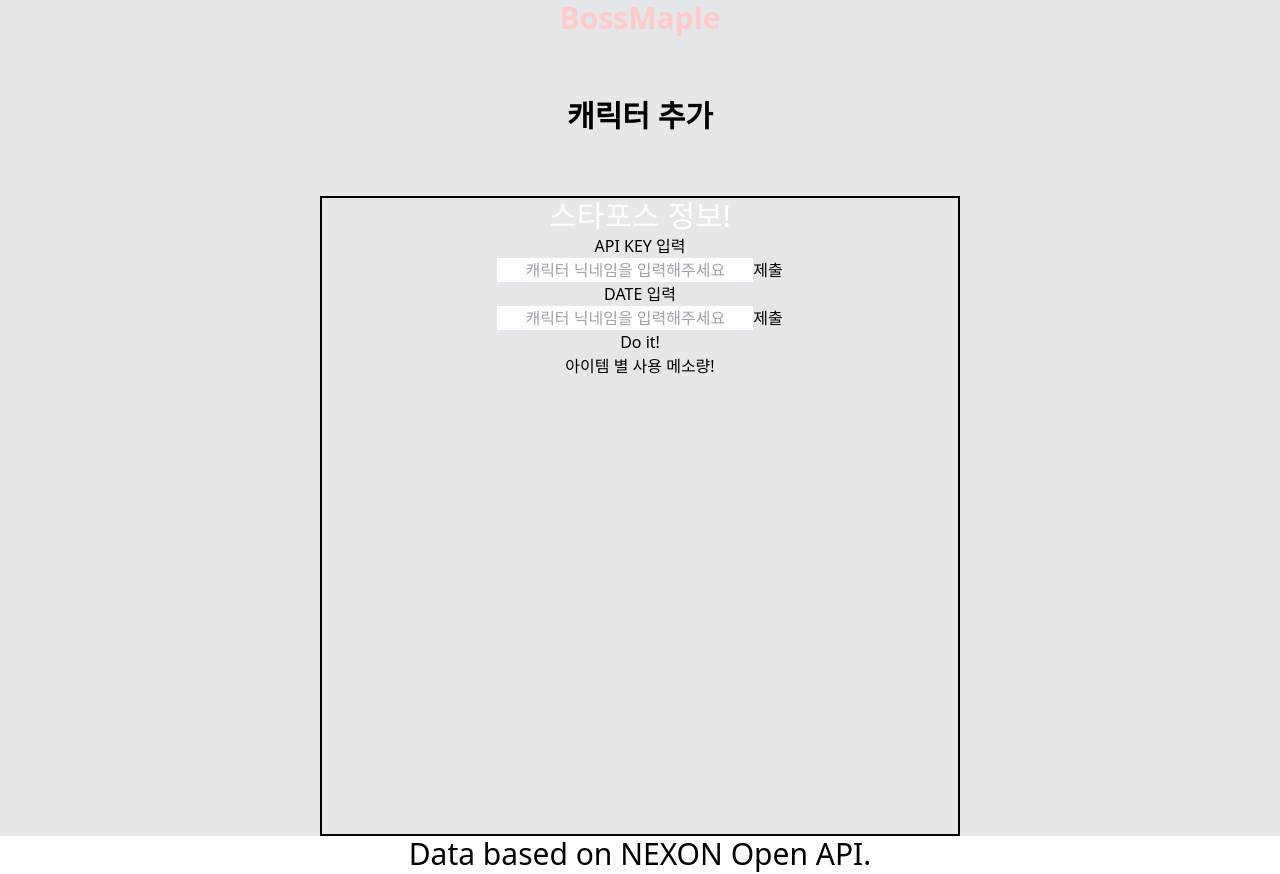
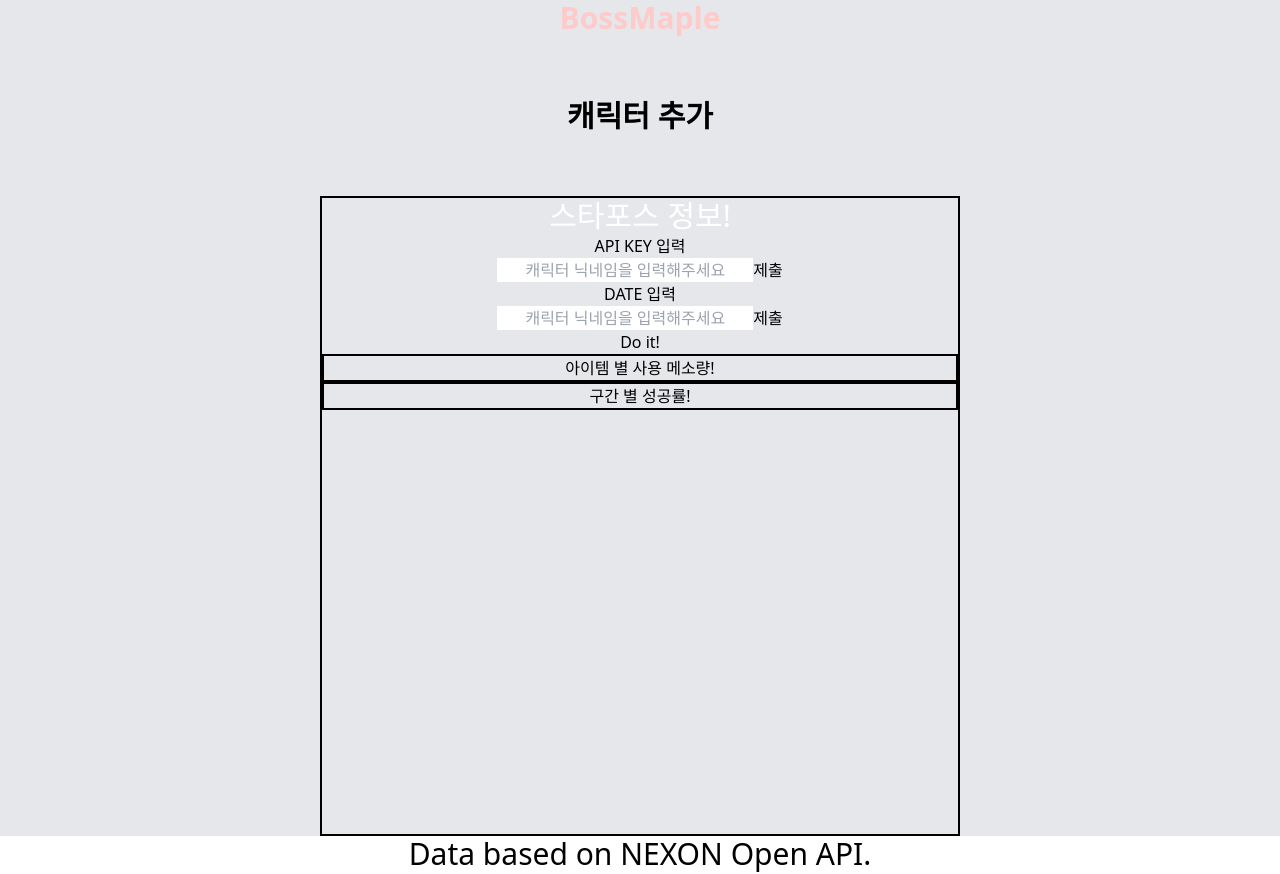
Before and after one commit to Amjong/bossMaple, a React (Create React App) app: page / in a window 1280 px wide. Built offline with nearby package versions, Linux system fonts and the light colour scheme.

Commit message:
components/StarforceInfo.jsx: Add successRate information

```diff
--- a/src/components/StarforceInfo.jsx
+++ b/src/components/StarforceInfo.jsx
@@ -4,6 +4,7 @@ import { useCallback, useState } from 'react';
 import {
   calculateCostForEachItemsFromArray,
   getStarForceInfo,
+  getStarforceResultInfo,
 } from '../util/starforceUtility';
 import InputBar from './InputBar';
 
@@ -47,7 +48,7 @@ export default function StarforceInfo() {
       </div>
       <button onClick={handleClick}>Do it!</button>
       {/* <div className='text-white text-3xl'>{JSON.stringify(data)}</div> */}
-      <div>
+      <div className='border-2 border-solid border-black'>
         <p>아이템 별 사용 메소량!</p>
         {starforceInfoArray.length !== 0 &&
           Array.from(
@@ -61,6 +62,26 @@ export default function StarforceInfo() {
             );
           })}
       </div>
+      <div className='border-2 border-solid border-black'>
+        <p>구간 별 성공률!</p>
+        {starforceInfoArray.length !== 0 &&
+          getStarforceResultInfo(starforceInfoArray).map((element, index) => {
+            return (
+              <div>
+                <p className='text-bold'>
+                  {index} {' -> '} {index + 1}
+                </p>
+                <p>시도 횟수 : {element[0] + element[1]}</p>
+                <p>성공 횟수 : {element[0]}</p>
+                <p>실패 횟수 : {element[1]}</p>
+                <p>
+                  성공 확률 :
+                  {((element[0] / (element[0] + element[1])) * 100).toFixed(1)}%
+                </p>
+              </div>
+            );
+          })}
+      </div>
     </div>
   );
 }
--- a/src/util/starforceUtility.js
+++ b/src/util/starforceUtility.js
@@ -130,8 +130,23 @@ const calculateCostForEachItemsFromArray = (starforceInfoArray) => {
   return itemsAndCost;
 };
 
+const getStarforceResultInfo = (starforceInfoArray) => {
+  let starforceResultInfo = Array.from({ length: 25 }, () => Array(2).fill(0));
+
+  starforceInfoArray.forEach((element) => {
+    if (element.item_upgrade_result === '성공') {
+      starforceResultInfo[element.before_starforce_count][0]++;
+    } else {
+      starforceResultInfo[element.before_starforce_count][1]++;
+    }
+  });
+
+  return starforceResultInfo;
+};
+
 module.exports = {
   calculateCost,
   getStarForceInfo,
   calculateCostForEachItemsFromArray,
+  getStarforceResultInfo,
 };
```
